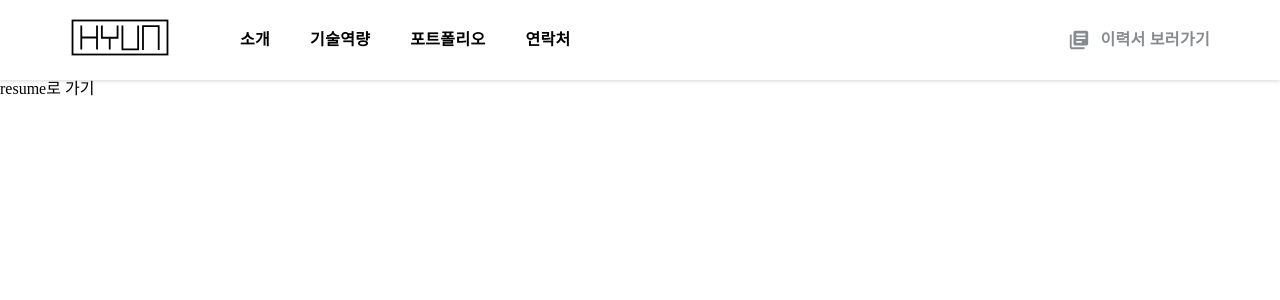
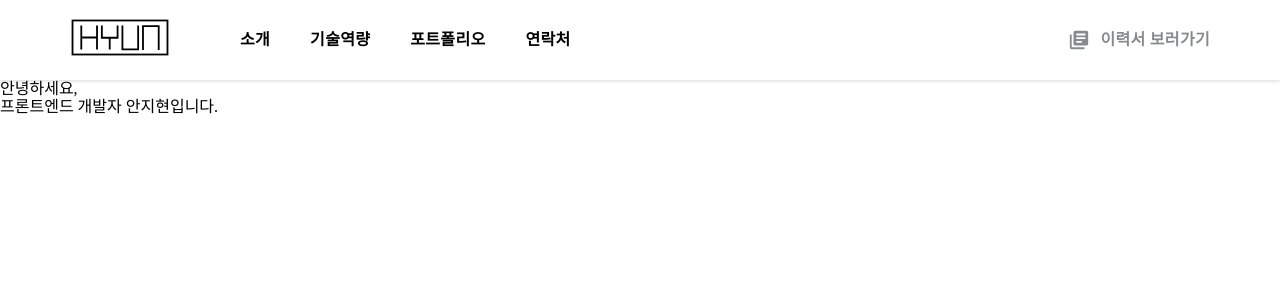
Before and after one commit to Jihyun85/hyun-portfolio-react, a React (Create React App) app: page /#/ in a window 1280 px wide. Shown: the top 300 px of the page. Built offline with nearby package versions, Linux system fonts and the light colour scheme; a web font is replaced by a local one.

Commit message:
🚧 Greeting 마크업

```diff
--- /dev/null
+++ b/src/components/Greeting.js
@@ -0,0 +1,13 @@
+import React from "react";
+
+const Greeting = () => (
+  <section class="greeting" aria-label="인사말">
+    <h2 class="visually-hidden">인사말</h2>
+    <div class="greeting-text">
+      <p>안녕하세요,</p>
+      <p>프론트엔드 개발자 안지현입니다.</p>
+    </div>
+  </section>
+);
+
+export default Greeting;
--- a/src/pages/Home.js
+++ b/src/pages/Home.js
@@ -1,9 +1,9 @@
 import React from "react";
-import { Link } from "react-router-dom";
+import Greeting from "../components/Greeting";
 
 const Home = () => (
   <>
-    <Link to="/resume">resume로 가기</Link>
+    <Greeting />
   </>
 );
 
```
